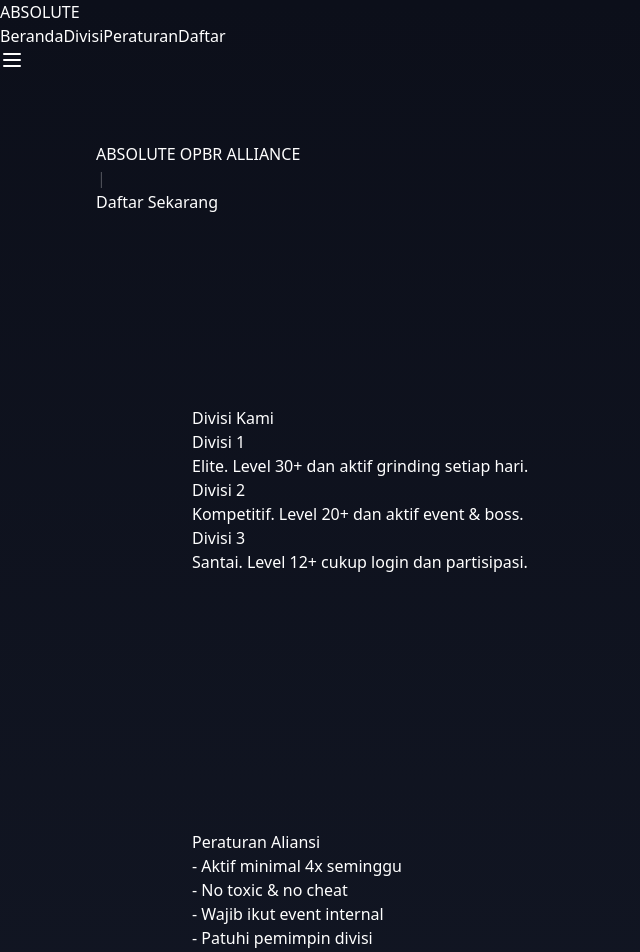
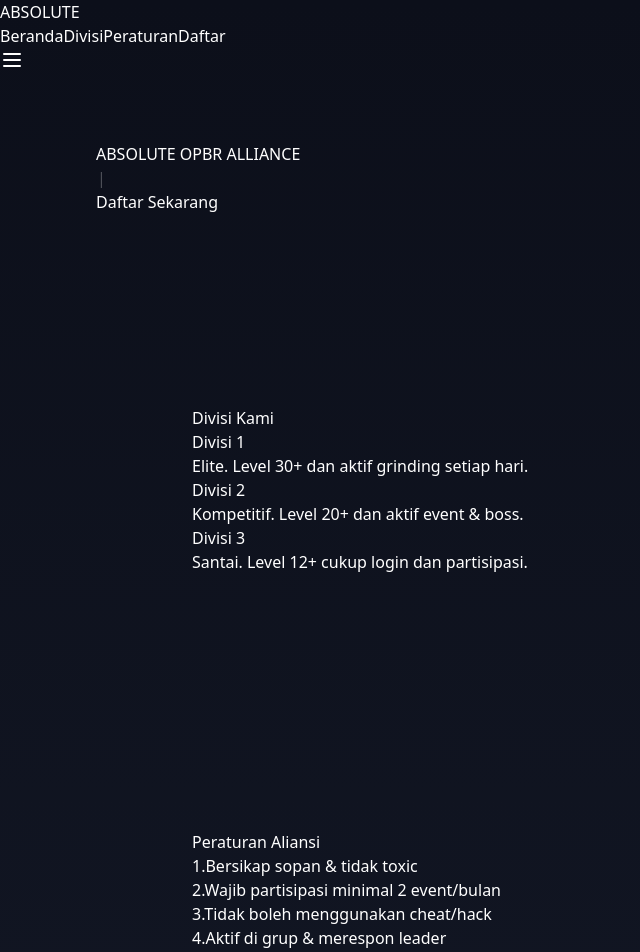
Before and after one commit to AliefKaka/Awa, a Next.js app: page / in a window 1280 px wide. Shown: the top 952 px of the page, without its empty margins (0-640 px from the left). Built offline with nearby package versions, Linux system fonts and the light colour scheme.

Commit message:
Update Rules.js

```diff
--- a/components/Rules.js
+++ b/components/Rules.js
@@ -1,14 +1,37 @@
 // components/Rules.js
+import { motion } from 'framer-motion'
+
+const rules = [
+  'Bersikap sopan & tidak toxic',
+  'Wajib partisipasi minimal 2 event/bulan',
+  'Tidak boleh menggunakan cheat/hack',
+  'Aktif di grup & merespon leader',
+  'Menghargai sesama anggota tanpa drama'
+]
+
 export default function Rules() {
   return (
-    <section className="p-10 bg-[#0f172a] text-center" id="rules">
-      <h2 className="text-3xl font-bold text-teal-400 mb-4">Peraturan Aliansi</h2>
-      <ul className="space-y-2 text-slate-300">
-        <li>- Aktif minimal 4x seminggu</li>
-        <li>- No toxic & no cheat</li>
-        <li>- Wajib ikut event internal</li>
-        <li>- Patuhi pemimpin divisi</li>
-      </ul>
+    <section className="py-20 bg-[#11131d] text-white" id="rules">
+      <div className="max-w-5xl mx-auto px-4">
+        <h2 className="text-3xl md:text-4xl font-bold text-center mb-10 text-cyan-400">
+          Peraturan Aliansi
+        </h2>
+        <ul className="space-y-6">
+          {rules.map((rule, idx) => (
+            <motion.li
+              key={idx}
+              initial={{ opacity: 0, x: -30 }}
+              whileInView={{ opacity: 1, x: 0 }}
+              viewport={{ once: true }}
+              transition={{ duration: 0.7, delay: idx * 0.1 }}
+              className="bg-[#1a1d2e] p-5 rounded-xl shadow-sm border-l-4 border-cyan-500 hover:pl-8 transition-all"
+            >
+              <span className="text-cyan-300 font-semibold mr-2">{idx + 1}.</span>
+              <span className="text-sm text-slate-300">{rule}</span>
+            </motion.li>
+          ))}
+        </ul>
+      </div>
     </section>
   )
 }
```
